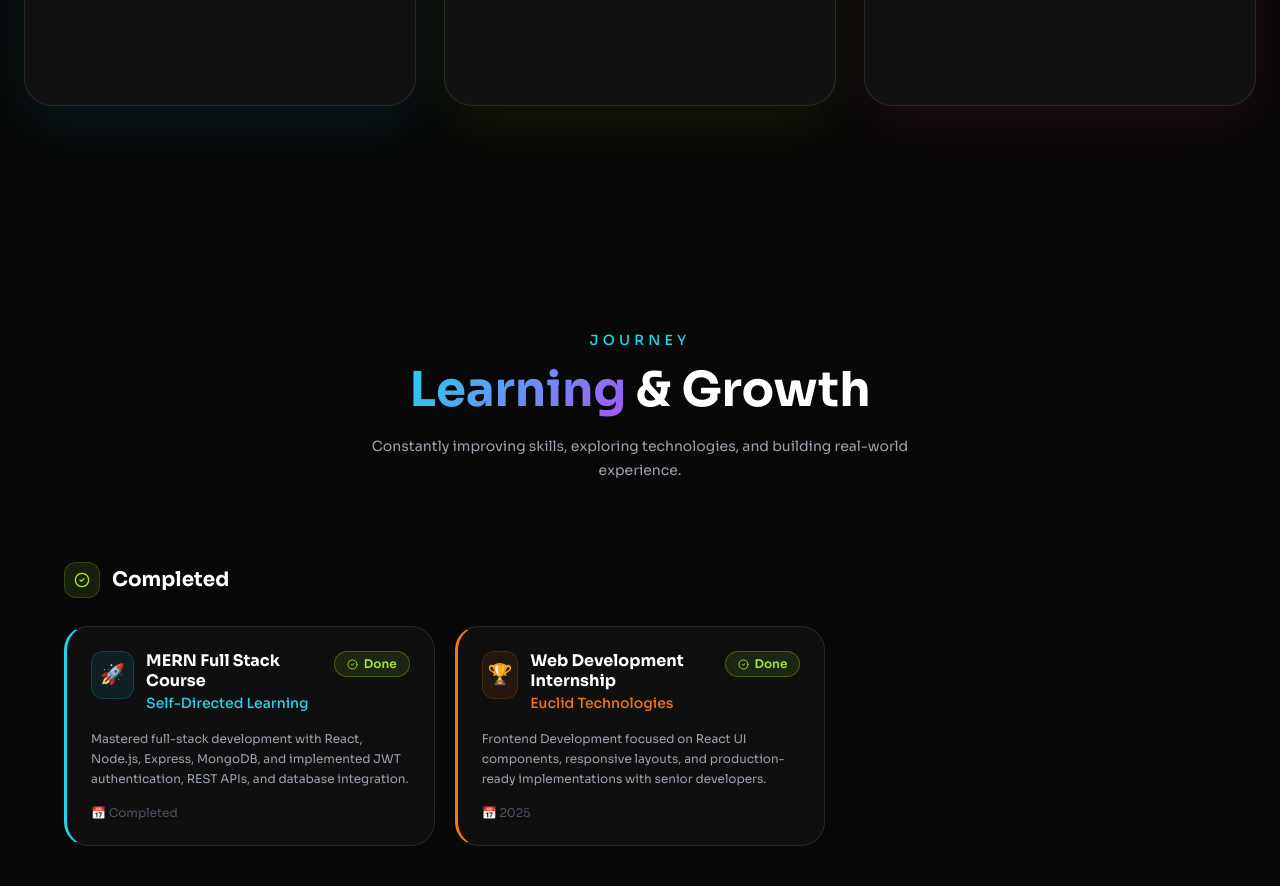
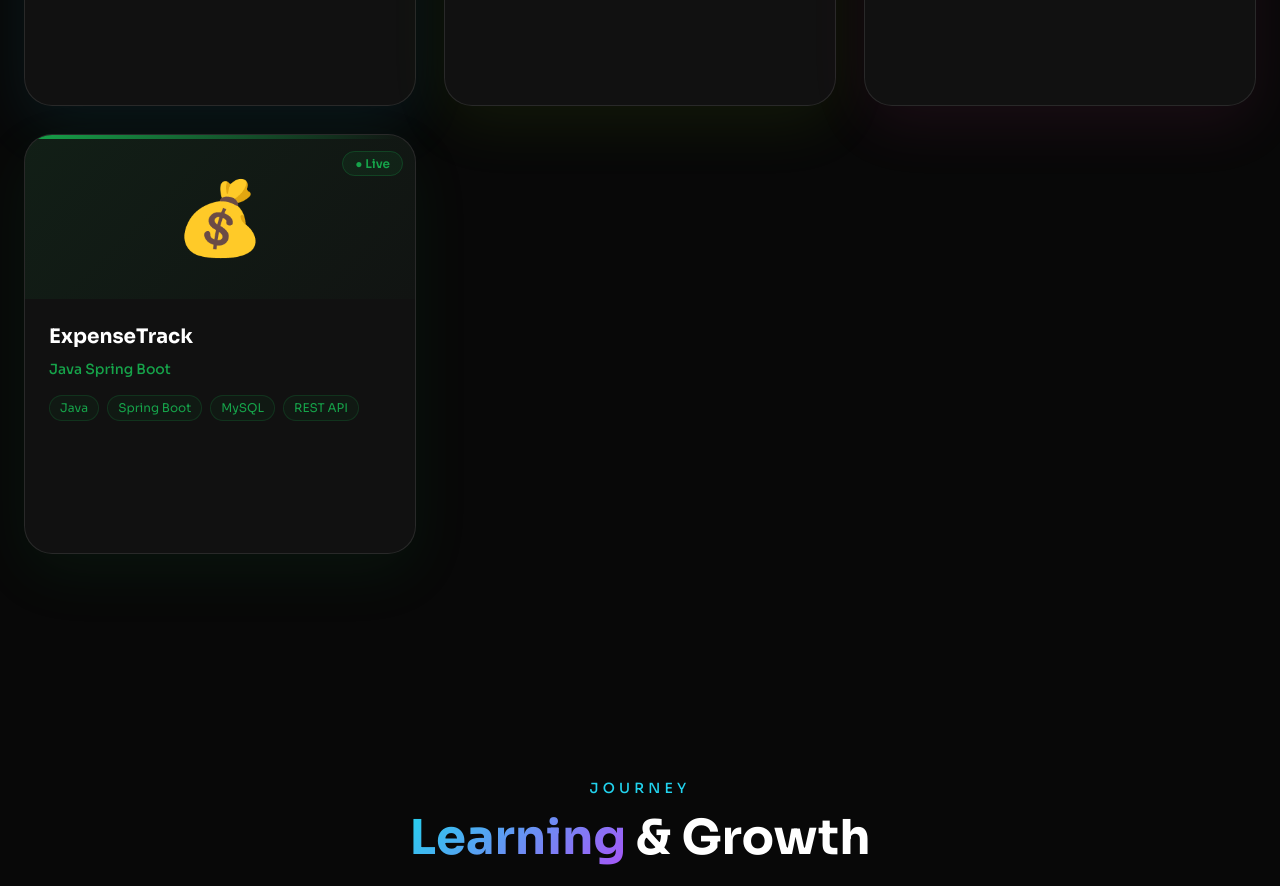
Before and after one commit to fathimaameen235-dotcom/DevByFathi-Portfolio, a React (Vite) app: page / in a window 1280 px wide. Shown: the part 4660-5546 px from the top of the page. Built offline with nearby package versions, Linux system fonts and the light colour scheme; a web font is replaced by a local one.

Commit message:
update devbyaf

```diff
--- a/src/components/sections/Projects.jsx
+++ b/src/components/sections/Projects.jsx
@@ -357,10 +357,21 @@ export default function Projects() {
           .includes('react')
       )
     : filter === 'Java'
-      ? projects.filter((project) =>
+    ? projects.filter(
+        (project) =>
           project.category
             ?.toLowerCase()
+            .includes('java') ||
+          project.tech?.some((tech) =>
+            tech
+              .toLowerCase()
               .includes('java')
+          ) ||
+          project.tech?.some((tech) =>
+            tech
+              .toLowerCase()
+              .includes('spring')
+          )
       )
     : filter === 'MERN'
     ? projects.filter((project) =>
@@ -375,7 +386,6 @@ export default function Projects() {
           true
       )
     : projects;
-
   return (
     <section
       id="projects"
--- a/src/data/portfolioData.js
+++ b/src/data/portfolioData.js
@@ -296,6 +296,29 @@ accentColor: "#ec4899",
 icon: "📈",
 gradient: "from-pink-500/20 to-rose-500/10",
 },
+{
+  id: 10,
+  name: "ExpenseTrack",
+  category: "Java Spring Boot",
+  description:
+    "Simple personal expense tracking application built using Spring Boot and MySQL with CRUD operations for managing daily expenses.",
+  features: [
+    "Add Expenses",
+    "View Expense List",
+    "Delete Expenses",
+    "CRUD Operations",
+    "REST API Integration",
+  ],
+  tech: ["Java", "Spring Boot", "MySQL", "REST API"],
+  status: "live",
+  badge: "Spring Boot Project",
+  github:
+    "https://github.com/fathimaameen235-dotcom/springboot-expense-tracker.git",
+  live: null,
+  accentColor: "#16a34a",
+  icon: "💰",
+  gradient: "from-green-500/20 to-emerald-500/10",
+},
 ];
 
 export const groupProject = {
```
Also changed, not shown: 1 other file (tests, documents, lock files or other folders). Lines whose indentation alone changed are shown as unchanged.
